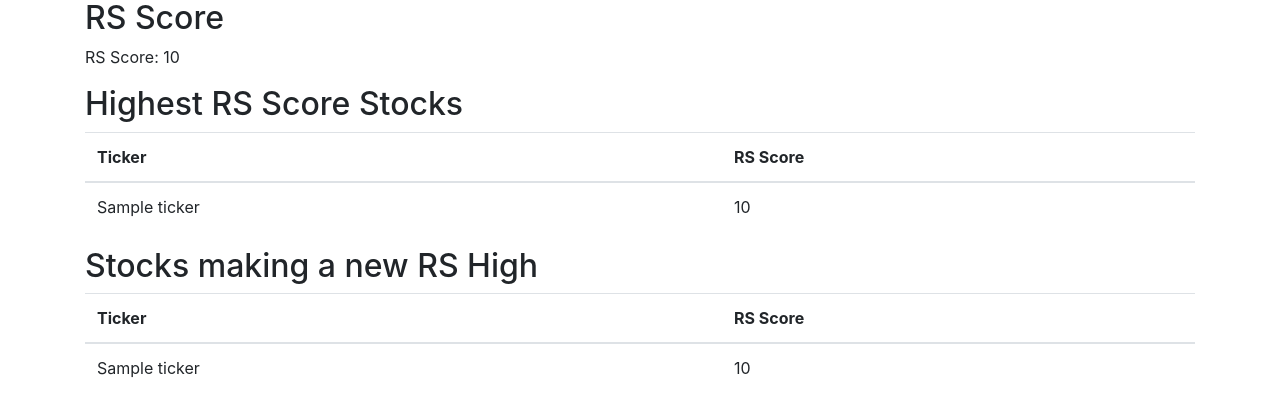
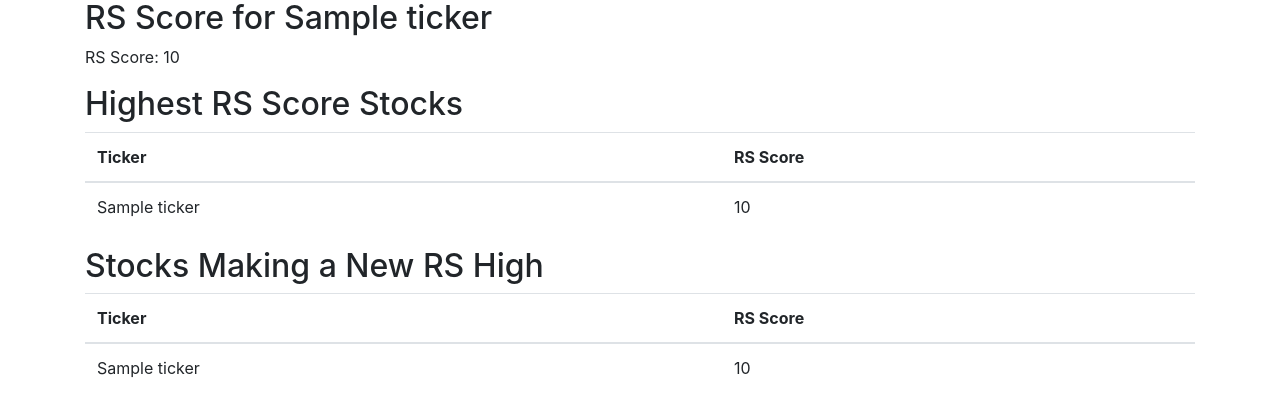
Before and after one commit to Pinger2024/stockapp, a Flask app: template templates/index.html in a window 1280 px wide. Shown: the part 777-1185 px from the top of the page. Run offline with Flask 3, Linux system fonts and the light colour scheme; the template is opened without the code that fills it: most values are stand-ins (such as "Sample title", 1, 10 or a date in 2020); a database or web service that is not in the repository returns one stand-in record (values such as "Sample title"); some libraries are stand-ins or nearby versions.

```diff
--- a/app.py
+++ b/app.py
@@ -2,7 +2,6 @@ from flask import Flask, render_template, request, Response
 from pymongo import MongoClient
 import matplotlib.pyplot as plt
 import io
-import base64
 import os
 import logging
 from datetime import datetime
@@ -24,34 +23,44 @@ def index():
     rs_score = None
     highest_rs_stocks = []
     new_rs_high_stocks = []
+    total_tickers = 0
 
     if request.method == 'POST':
-        ticker = request.form['ticker']
+        ticker = request.form['ticker'].upper()
         if ticker:
             # Fetch OHLCV data for the ticker
             ohlcv_data = list(ohlcv_collection.find({"ticker": ticker}).sort("date", -1).limit(5))
+            logging.info(f"Fetched {len(ohlcv_data)} OHLCV records for {ticker}")
 
             # Fetch RS Score for the ticker
             indicator_data = indicators_collection.find_one({"ticker": ticker})
             if indicator_data:
-                rs_score = indicator_data.get("rs_score")
+                # Use the correct RS score field, e.g., 'rs_score' or 'rs_63'
+                rs_score = indicator_data.get("rs_score")  # Change this if your field is different
+                logging.info(f"RS Score for {ticker}: {rs_score}")
             else:
-                rs_score = "No RS score found"  # Handle missing RS score
+                rs_score = None  # Handle missing RS score
+                logging.info(f"No RS Score found for {ticker}")
 
-    # Get top 5 highest RS score stocks
+    # Get total unique tickers
+    total_tickers = len(ohlcv_collection.distinct("ticker"))
+
+    # Get top 5 highest RS score stocks (use the correct field)
     highest_rs_stocks = list(indicators_collection.find().sort("rs_score", -1).limit(5))
 
     # Get top 5 stocks making new RS highs
     new_rs_high_stocks = list(indicators_collection.find({"rs_new_high": True}).limit(5))
 
     return render_template('index.html', ticker=ticker, ohlcv_data=ohlcv_data, rs_score=rs_score,
-                           highest_rs_stocks=highest_rs_stocks, new_rs_high_stocks=new_rs_high_stocks)
+                           highest_rs_stocks=highest_rs_stocks, new_rs_high_stocks=new_rs_high_stocks,
+                           total_tickers=total_tickers)
 
 @app.route('/plot')
 def plot():
     ticker = request.args.get('ticker')
     if not ticker:
         return "No ticker specified."
+    ticker = ticker.upper()
 
     # Fetch OHLCV data from MongoDB
     ohlcv_data = list(ohlcv_collection.find({"ticker": ticker}).sort("date", 1))
@@ -62,20 +71,20 @@ def plot():
     dates = [entry['date'] for entry in ohlcv_data]
     close_prices = [entry['close'] for entry in ohlcv_data]
 
-    plt.figure(figsize=(10, 5))
-    plt.plot(dates, close_prices, label="Closing Prices", color='blue')
-    plt.xlabel("Date")
-    plt.ylabel("Price")
-    plt.title(f"{ticker} Closing Prices")
-    plt.legend()
+    fig, ax = plt.subplots()
+    ax.plot(dates, close_prices, label="Closing Prices", color='blue')
+    ax.set_xlabel("Date")
+    ax.set_ylabel("Price")
+    ax.set_title(f"{ticker} Closing Prices")
+    ax.legend()
+    plt.xticks(rotation=45)
 
     # Save the plot to a BytesIO object and return it as a PNG
     img = io.BytesIO()
-    plt.savefig(img, format='png')
+    plt.savefig(img, format='png', bbox_inches='tight')
+    plt.close(fig)
     img.seek(0)
-    plot_url = base64.b64encode(img.getvalue()).decode()
-
-    return render_template('plot.html', plot_url=plot_url)
+    return Response(img.getvalue(), mimetype='image/png')
 
 if __name__ == "__main__":
     # Get the port from the environment variable, default to 5000 if not set
--- a/templates/index.html
+++ b/templates/index.html
@@ -18,7 +18,8 @@
             <button type="submit" class="btn btn-primary">Search</button>
         </form>
 
-        <h2>OHLCV Data</h2>
+        {% if ticker %}
+            <h2>OHLCV Data for {{ ticker }}</h2>
             {% if ohlcv_data and ohlcv_data|length > 0 %}
             <table class="table">
                 <thead>
@@ -43,21 +44,22 @@
                 </tbody>
             </table>
             {% else %}
-        <p>No OHLCV data available</p>
+            <p>No OHLCV data available for {{ ticker }}</p>
             {% endif %}
 
-        <h2>Stock Price Chart</h2>
-        {% if ticker and ohlcv_data and ohlcv_data|length > 0 %}
+            <h2>Stock Price Chart for {{ ticker }}</h2>
+            {% if ohlcv_data and ohlcv_data|length > 0 %}
                 <img src="/plot?ticker={{ ticker }}" alt="Stock Prices for {{ ticker }}" class="img-fluid">
             {% else %}
-            <p>No stock price chart available</p>
+                <p>No stock price chart available for {{ ticker }}</p>
             {% endif %}
 
-        <h2>RS Score</h2>
-        {% if rs_score %}
-            <p>RS Score: {{ rs_score['rs_63'] | round(2) }}</p>
+            <h2>RS Score for {{ ticker }}</h2>
+            {% if rs_score is not none %}
+                <p>RS Score: {{ rs_score | round(2) }}</p>
             {% else %}
-            <p>No RS Score available</p>
+                <p>No RS Score available for {{ ticker }}</p>
+            {% endif %}
         {% endif %}
 
         <!-- Box for Highest RS Score Stocks -->
@@ -83,8 +85,8 @@
         <p>No high RS Score stocks available</p>
         {% endif %}
 
-        <!-- Box for Stocks making a new RS high -->
-        <h2>Stocks making a new RS High</h2>
+        <!-- Box for Stocks Making a New RS High -->
+        <h2>Stocks Making a New RS High</h2>
         {% if new_rs_high_stocks and new_rs_high_stocks|length > 0 %}
         <table class="table">
             <thead>
```
Lines whose indentation alone changed are shown as unchanged.
